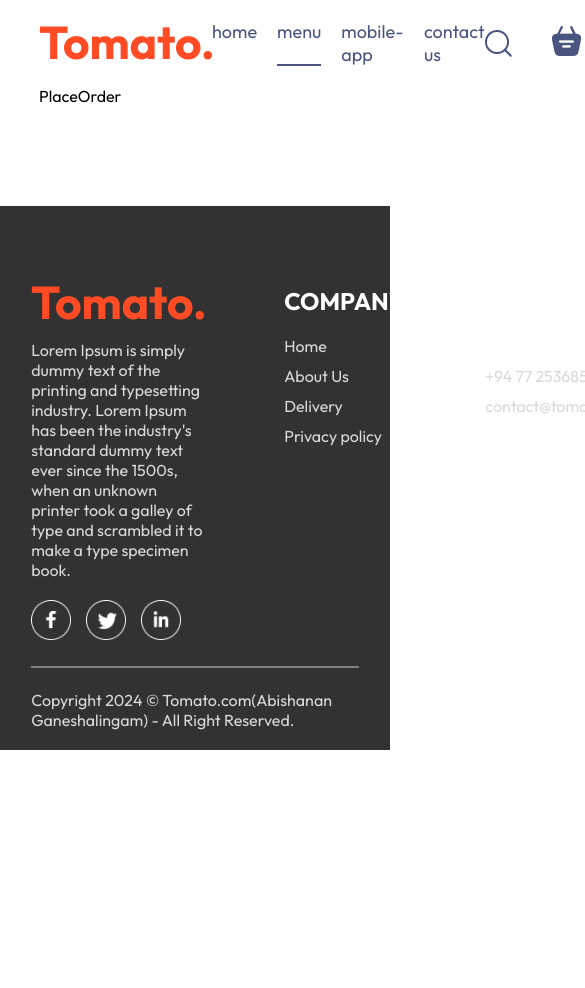
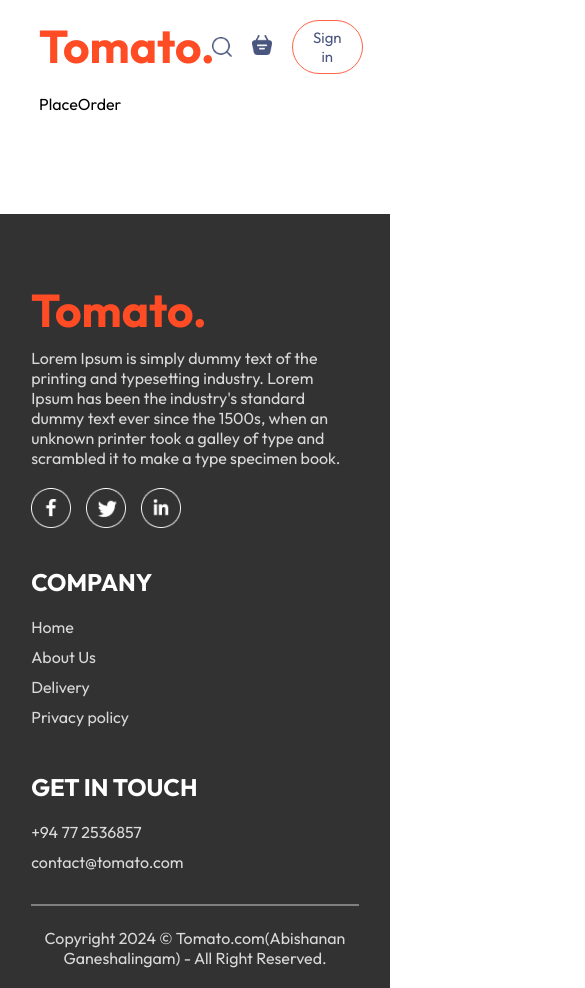
Before and after one commit to eazerabi/FoodOrderingApp, a React (Vite) app in the folder frontend/: page /order in a window 390 px wide. Shown: the top 988 px of the page, 585 px wide, since content can reach past the window. Before the commit the page ends 844 px from the top, so only its background shows below. Built offline with nearby package versions, Linux system fonts and the light colour scheme.

Commit message:
updating

```diff
--- a/frontend/src/App.jsx
+++ b/frontend/src/App.jsx
@@ -1,17 +1,21 @@
 // eslint-disable-next-line no-unused-vars
-import React from 'react'
+import React, { useState } from 'react'
 import Navbar from './components/Navbar/Navbar'
 import { Route, Routes } from 'react-router-dom'
 import Home from './pages/Home/Home'
 import Cart from './pages/Cart/Cart'
 import PlaceOrder from './pages/PlaceOrder/PlaceOrder'
 import Footer from './components/Footer/Footer'
+import LoginPopup from './components/LoginPopup/LoginPopup'
 
 const App = () => {
+   const[showLogin,setShowLogin] = useState(false)
   return (
     <>
+    {showLogin?<LoginPopup/>:<></>}
+
     <div className='app'>
-            <Navbar />
+            <Navbar setShowLogin={setShowLogin}/>
             <Routes>
               <Route path='/' element={<Home/>} />
               <Route path='/cart' element={<Cart/>} />
--- /dev/null
+++ b/frontend/src/components/AppDownload/AppDownload.css
@@ -0,0 +1,25 @@
+.app-download{
+    margin:auto auto;
+    margin-top:100px;
+    font-size:max(3vm,20px);
+    text-align:center;
+    font-weight:500;
+}
+
+.app-download-platforms{
+    display:flex;
+    justify-content: center;
+    gap:max(2vw,10px);
+    margin-top:40px;
+}
+
+.app-download-platforms img{
+    width:max(30vw,120px);
+    max-width:180px;
+    transition: 0.5s;
+    cursor:pointer;
+}
+
+.app-download-platforms img:hover{
+    transform: scale(1.05);
+}
--- /dev/null
+++ b/frontend/src/components/AppDownload/AppDownload.jsx
@@ -0,0 +1,18 @@
+// eslint-disable-next-line no-unused-vars
+import React from 'react'
+import './AppDownload.css'
+import {assets} from '../../assets/assets'
+
+const AppDownload = () => {
+  return (
+    <div className='app-download' id='app-download'>
+        <p>For Better Experience Download <br /> Tomato App</p>
+    <div className="div app-download-platforms">
+        <img src={assets.play_store} alt="" />
+        <img src={assets.app_store} alt="" />
+    </div>
+    </div>
+  )
+}
+
+export default AppDownload
--- a/frontend/src/components/Footer/Footer.css
+++ b/frontend/src/components/Footer/Footer.css
@@ -44,3 +44,14 @@
     background-color: grey;
     border:none;
 }
+
+@media(max-width:750px){
+    .footer-content{
+        display: flex;
+        flex-direction: column;
+        gap:35px;
+    }
+    .footer-copyright{
+        text-align: center;
+    }
+}
--- a/frontend/src/components/Header/Header.css
+++ b/frontend/src/components/Header/Header.css
@@ -53,3 +53,26 @@
         padding: 2vw 4vw;
     }
 }
+
+@media(max-width:1050px){
+    .header{
+        height:38vw;
+    }
+    .header-contents{
+        max-width:45%;
+    }
+}
+
+@media(max-width:750px){
+
+    .header-contents{
+        max-width:55%;
+    }
+    .header-contents p {
+            display:none;
+    }
+
+    .header-contents button{
+        padding: 2vw 4vw;
+    }
+}
--- /dev/null
+++ b/frontend/src/components/LoginPopup/LoginPopup.jsx
@@ -0,0 +1,13 @@
+// eslint-disable-next-line no-unused-vars
+import React from 'react'
+import './LoginPopup.css'
+
+const LoginPopup = () => {
+  return (
+    <div className='login-popup'>
+        Login
+    </div>
+  )
+}
+
+export default LoginPopup
--- a/frontend/src/components/Navbar/Navbar.css
+++ b/frontend/src/components/Navbar/Navbar.css
@@ -70,3 +70,47 @@
     top:-8px;
     right:-8px;
 }
+
+@media(max-width:1050px){
+    .navbar .logo{
+        width:140px;
+    }
+    .navbar-menu{
+        gap:20px;
+        font-size:17px;
+    }
+    .navbar-right{
+        gap:30px;
+    }
+    .navbar-right img{
+        width:22px;
+    }
+    .navbar-right button{
+        padding:8px 25px;
+    }
+}
+@media(max-width:900px){
+    .navbar .logo{
+        width:120px;
+    }
+    .navbar-menu{
+        gap:15px;
+        font-size:16px;
+    }
+    .navbar-right{
+        gap:20px;
+    }
+    .navbar-right img{
+        width:20px;
+    }
+    .navbar-right button{
+        padding:7px 20px;
+        font-size: 15px;
+    }
+}
+
+@media(max-width:750px){
+    .navbar-menu{
+      display: none;
+    }
+}
--- a/frontend/src/components/Navbar/Navbar.jsx
+++ b/frontend/src/components/Navbar/Navbar.jsx
@@ -2,17 +2,19 @@
 import React, { useState } from 'react'
 import './Navbar.css'
 import {assets} from '../../assets/assets'
-const Navbar = () => {
+import {Link} from 'react-router-dom';
+
+const Navbar = (setShowLogin) => {
 
  const[menu,setMenu] = useState("menu");
   return (
     <div className='navbar'>
       <img src={assets.logo} alt="logo" />
       <ul className="navbar-menu">
-        <li onClick={()=> setMenu('home')} className={menu==="home"?"active":""}>home</li>
-        <li onClick={()=> setMenu('menu')} className={menu==="menu"?"active":""}>menu</li>
-        <li onClick={()=> setMenu('mobile-app')} className={menu==="mobile-app"?"active":""}>mobile-app</li>
-        <li onClick={()=> setMenu('contact-us')} className={menu==="contact-us"?"active":""}>contact us</li>
+        <Link to='/' onClick={()=> setMenu('home')} className={menu==="home"?"active":""}>home</Link>
+        <a href="#explore-menu" onClick={()=> setMenu('menu')} className={menu==="menu"?"active":""}>menu</a>
+        <a href="#app-download" onClick={()=> setMenu('mobile-app')} className={menu==="mobile-app"?"active":""}>mobile-app</a>
+        <a href="#footer" onClick={()=> setMenu('contact-us')} className={menu==="contact-us"?"active":""}>contact us</a>
       </ul>
       <div className="navbar-right">
         <img src={assets.search_icon} alt="" />
@@ -20,7 +22,7 @@
           <img src={assets.basket_icon} alt="" />
           <div className="dot"></div>
         </nav>
-        <button> Sign</button>
+        <button onClick={()=>setShowLogin(true)}> Sign in</button>
       </div>
     </div>
   )
--- a/frontend/src/index.css
+++ b/frontend/src/index.css
@@ -5,6 +5,7 @@
   margin:0;
   box-sizing:border-box;
   font-family: Outfit;
+  scroll-behavior: smooth;
 }
 
 body{
--- a/frontend/src/pages/Home/Home.jsx
+++ b/frontend/src/pages/Home/Home.jsx
@@ -4,6 +4,7 @@
 import Header from '../../components/Header/Header'
 import ExploreMenu from '../../components/ExploreMenu/ExploreMenu'
 import FoodDisplay from '../../components/FoodDisplay/FoodDisplay'
+import AppDownload from '../../components/AppDownload/AppDownload'
 
 const Home = () => {
 
@@ -13,6 +14,7 @@
         <Header/>
         <ExploreMenu category={category} setCategory={setCategory} />
         <FoodDisplay category={category} />
+        <AppDownload />
         </div>
   )
 }
```
Also changed, not shown: frontend/src/components/LoginPopup/LoginPopup.css (added).
